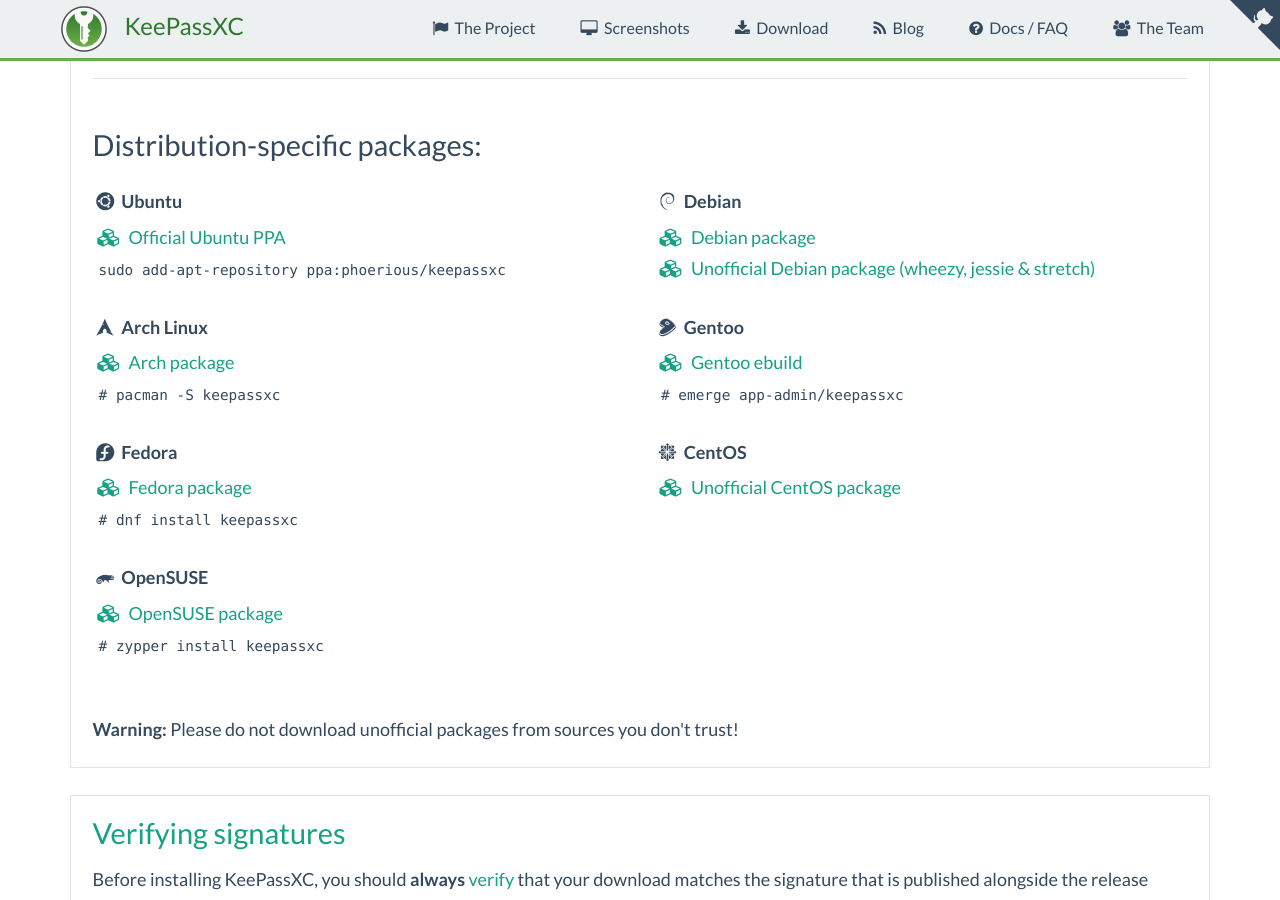
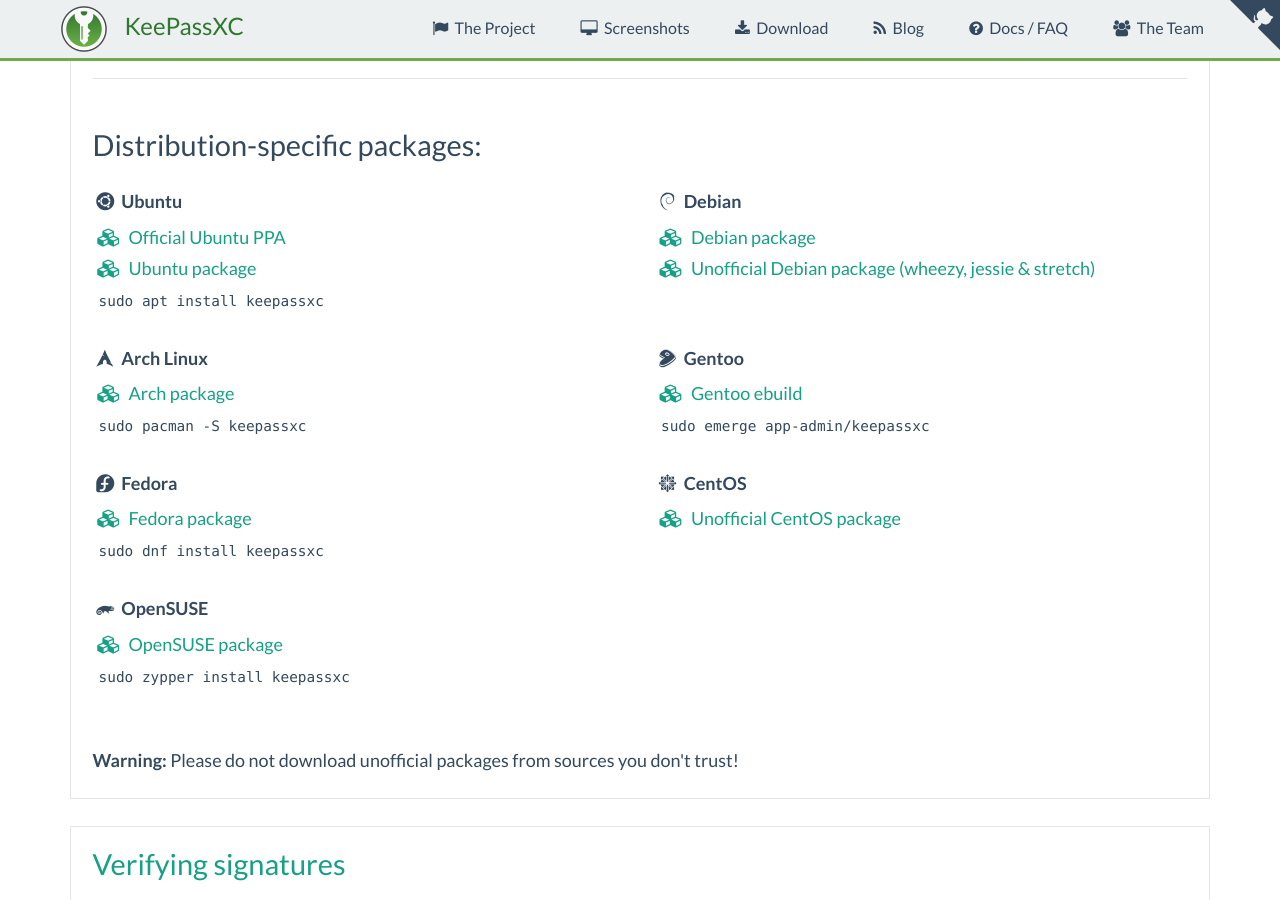
Before and after one commit to keepassxreboot/keepassxc-org, a Jekyll site: the page built from download.html, in a window 1280 px wide and 900 px high, scrolled down 467 px. Built offline with Jekyll 4.4.1, drawn with Linux system fonts in a browser that asks for light colours; comment, search, counter and statistics services are not loaded.

Commit message:
Add Ubuntu package to downloads page

```diff
--- a/download.html
+++ b/download.html
@@ -88,8 +88,11 @@
                         <li class="links">
                             <a href="https://launchpad.net/~phoerious/+archive/ubuntu/keepassxc">Official Ubuntu PPA</a>
                         </li>
+                        <li class="links">
+                            <a href="https://packages.ubuntu.com/source/bionic/keepassxc">Ubuntu package</a>
+                        </li>
                         <li>
-                            <code>sudo add-apt-repository ppa:phoerious/keepassxc</code>
+                            <code>sudo apt install keepassxc</code>
                         </li>
                     </ul>
                 </div>
@@ -115,7 +118,7 @@
                             <a href="https://www.archlinux.org/packages/community/x86_64/keepassxc/">Arch package</a>
                         </li>
                         <li>
-                            <code># pacman -S keepassxc</code>
+                            <code>sudo pacman -S keepassxc</code>
                         </li>
                     </ul>
                 </div>
@@ -127,7 +130,7 @@
                             <a href="https://packages.gentoo.org/packages/app-admin/keepassxc">Gentoo ebuild</a>
                         </li>
                         <li>
-                            <code># emerge app-admin/keepassxc</code>
+                            <code>sudo emerge app-admin/keepassxc</code>
                         </li>
                     </ul>
                 </div>
@@ -141,7 +144,7 @@
                             <a href="https://apps.fedoraproject.org/packages/keepassxc">Fedora package</a>
                         </li>
                         <li>
-                            <code># dnf install keepassxc</code>
+                            <code>sudo dnf install keepassxc</code>
                         </li>
                     </ul>
                 </div>
@@ -165,7 +168,7 @@
                             <a href="https://software.opensuse.org/package/keepassxc">OpenSUSE package</a>
                         </li>
                         <li>
-                            <code># zypper install keepassxc</code>
+                            <code>sudo zypper install keepassxc</code>
                         </li>
                     </ul>
                 </div>
```
